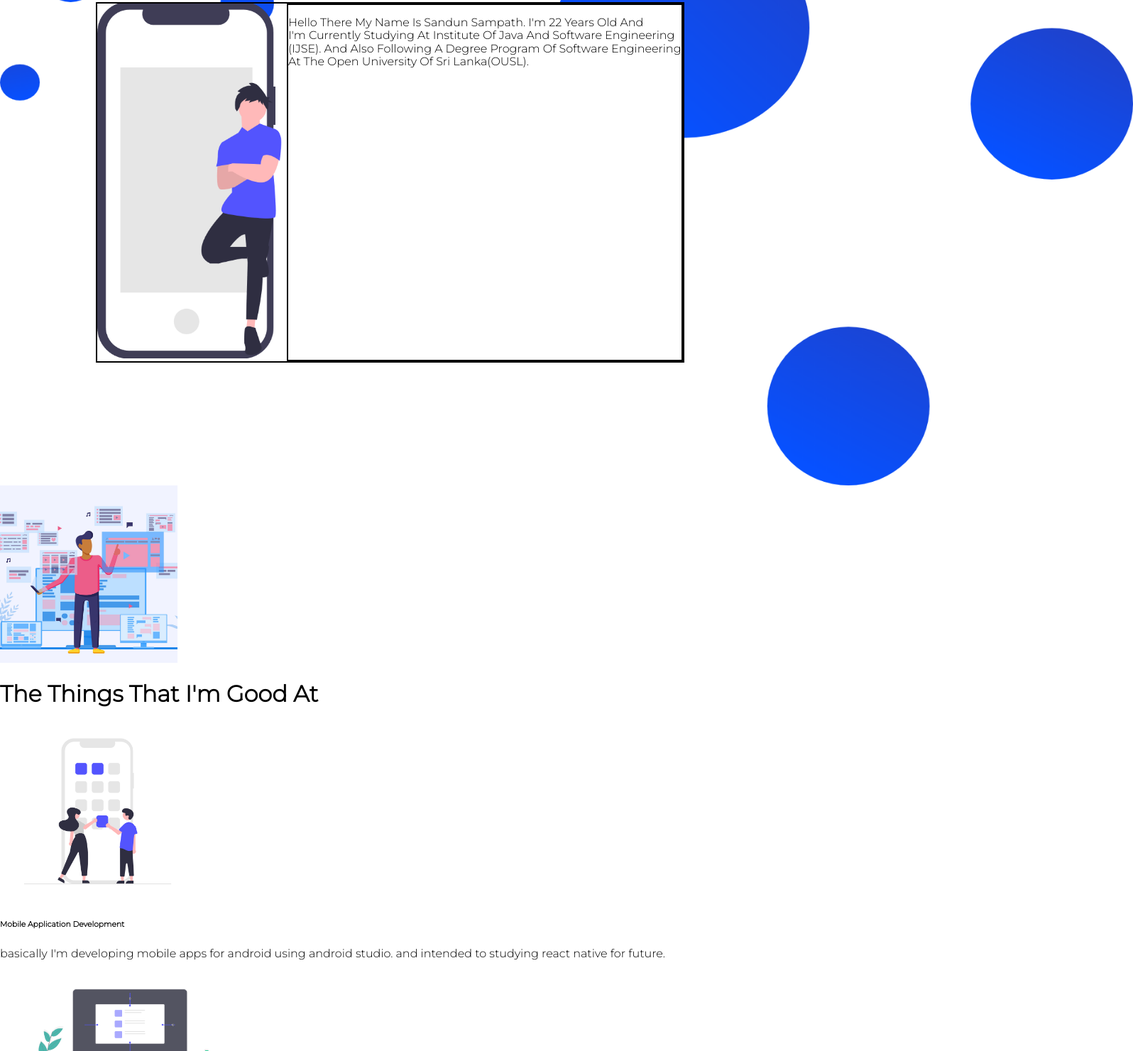
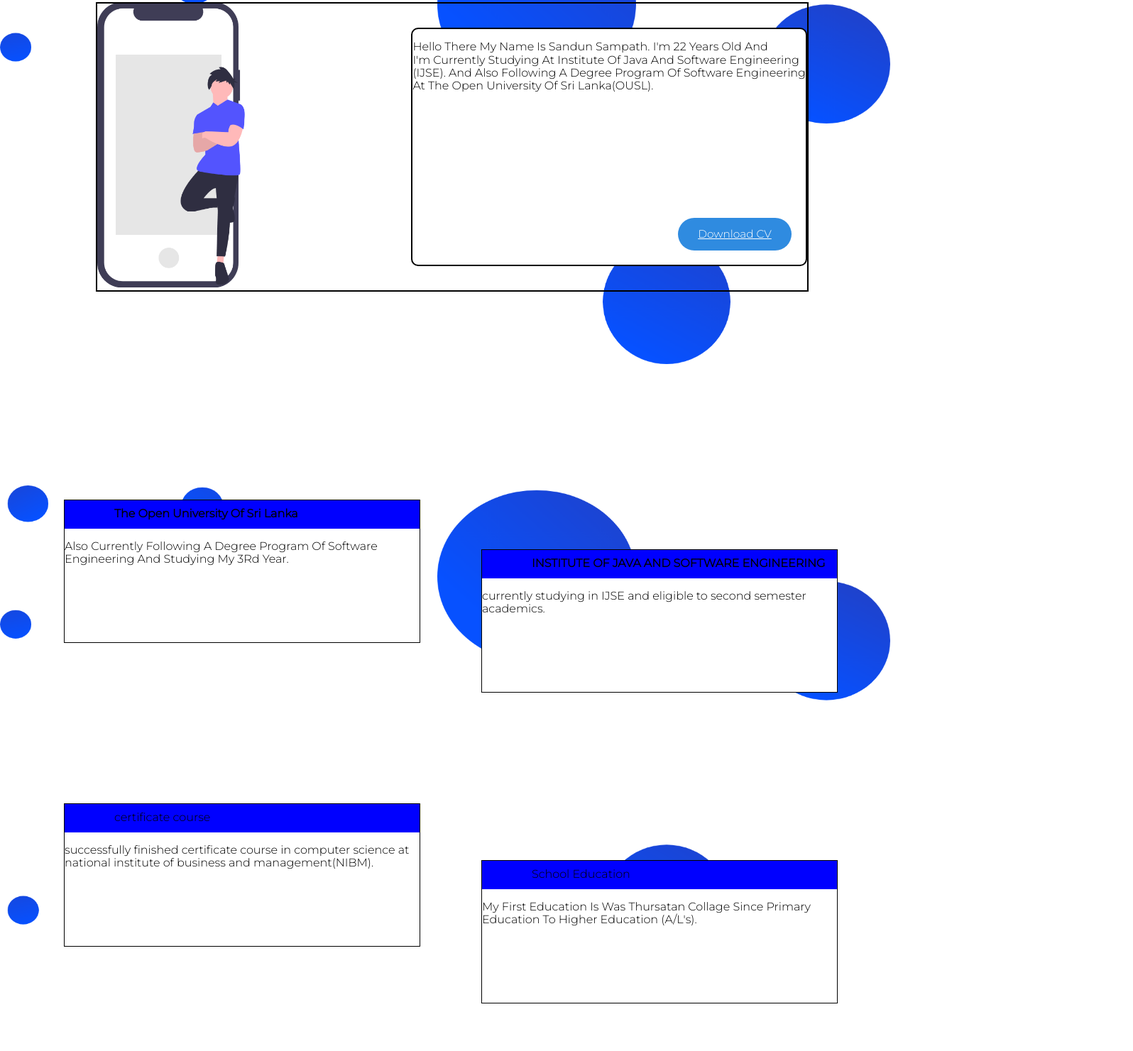
Before and after one commit to Buddalaz/internet-technologyies, a plain HTML site: page index.html in a window 1280 px wide. Shown: the part 916-2397 px from the top of the page at 71% size, 1596 px wide, since content can reach past the window. Drawn offline with Linux system fonts and the light colour scheme.

Commit message:
style education srction

```diff
--- a/CSS/styles.css
+++ b/CSS/styles.css
@@ -56,7 +56,9 @@ body > section > header > ul > li {
 
 body > section > section {
     display: flex;
-    justify-content: space-around;
+    flex-direction: row;
+    justify-content: space-between;
+    align-items: center;
     position: absolute;
     margin-top: 100px;
     margin-left: 100px;
@@ -74,38 +76,172 @@ body > main {
 }
 
 #about-section > img {
-    height: 100vh;
+    width: 98vw;
     position: absolute;
 }
+
 .content-sub {
+    width: 1000px;
     display: flex;
+    flex-direction: row;
+    justify-content: space-between;
+    align-items: center;
     position: absolute;
     border: 2px solid black;
     margin-top: 119px;
     margin-left: 135px;
 }
+
 #abouts {
+    position: relative;
+    background: white;
     border: 2px solid black;
-    background: white;
+    height: 332px;
+    border-top-left-radius: 10px;
+    border-top-right-radius: 10px;
+    border-bottom-right-radius: 10px;
+    border-bottom-left-radius: 10px;
 }
+
+body > main > #about-section > .content-sub > #abouts > #btn {
+    position: absolute;
+    right: 20px;
+    bottom: 20px;
+    width: 120px;
+    margin-top: 30px;
+    padding: 14px 20px 14px 20px;
+    background-color: #2f8be0;
+    border-radius: 45px;
+    text-align: center;
+}
+
+body > main > #about-section > .content-sub > #abouts > #btn > a {
+    font-size: 1.2vw;
+    color: #fff;
+}
+
 /*.content-sub > aside > img {
     height: 200px;
 }*/
 
+/*EDUCATION SECTION*/
+#edu_section {
+    height: 100vh;
+    position: relative;
+}
+
+#edu_section > img {
+    width: 98vw;
+    position: absolute;
+}
+
+#edu-card1 {
+    width: 500px;
+    height: 200px;
+    position: absolute;
+    background: white;
+    top: 20px;
+    left: 90px;
+    border: 1px solid black;
+}
+
+#edu-card1-header{
+    height: 40px;
+    position: relative;
+    top: 0;
+    background: blue;
+}
+#edu-card1-header > p{
+    margin: 0px;
+    padding-top: 10px;
+    padding-left: 70px;
+}
+
+#edu-card2 {
+    width: 500px;
+    height: 200px;
+    position: absolute;
+    top: 90px;
+    right: 100px;
+    background: white;
+    border: 1px solid black;
+}
+
+#edu-card2-header{
+    height: 40px;
+    position: relative;
+    top: 0;
+    background: blue;
+}
+#edu-card2-header > p{
+    margin: 0px;
+    padding-top: 10px;
+    padding-left: 70px;
+}
+
+#edu-card3 {
+    width: 500px;
+    height: 200px;
+    position: absolute;
+    bottom: 150px;
+    left: 90px;
+    background: white;
+    border: 1px solid black;
+}
+
+#edu-card3-header{
+    height: 40px;
+    position: relative;
+    top: 0;
+    background: blue;
+}
+#edu-card3-header > p{
+    margin: 0px;
+    padding-top: 10px;
+    padding-left: 70px;
+}
+
+#edu-card4 {
+    width: 500px;
+    height: 200px;
+    position: absolute;
+    bottom: 70px;
+    right: 100px;
+    background: white;
+    border: 1px solid black;
+}
+
+#edu-card4-header{
+    height: 40px;
+    position: relative;
+    top: 0;
+    background: blue;
+}
+#edu-card4-header > p{
+    margin: 0px;
+    padding-top: 10px;
+    padding-left: 70px;
+}
 /*FOOTER*/
 #footer-section {
-    height: 581px;
+    height: 450px;
     background: blue;
     position: relative;
 }
 
 #footer-content {
     display: flex;
+
 }
 
 #footer-bottom-content {
+    width: 100%;
     display: flex;
+    flex-direction: row;
+    justify-content: space-between;
+    align-items: center;
     /*justify-content: space-between;*/
     position: absolute;
     bottom: 0;
+    color: white;
 }
--- a/index.html
+++ b/index.html
@@ -48,23 +48,54 @@
         <img src="01_Assests/img/backgrounds/About%20me_BrackGround_Dots.png" alt="">
         <div class="content-sub">
             <aside>
-                <img src="01_Assests/img/undraw_my_notifications_rjej.png" alt="about me notification" height="500px">
+                <img src="01_Assests/img/undraw_my_notifications_rjej.png" alt="about me notification" height="400px">
             </aside>
             <section id="abouts">
                 <p>Hello There My Name Is Sandun Sampath. I'm 22 Years Old And<br>
                     I'm Currently Studying At Institute Of Java And Software Engineering<br>
                     (IJSE). And Also Following A Degree Program Of Software Engineering<br>
                     At The Open University Of Sri Lanka(OUSL). </p>
+                <div id="btn">
+                    <a href="#">Download CV</a>
+                </div>
             </section>
         </div>
     </section>
 
     <!--EDUCATION SECTION-->
-    <section>
-        <article></article>
-        <article></article>
-        <article></article>
-        <article></article>
+    <section id="edu_section">
+        <img src="01_Assests/img/backgrounds/Education_BackGround_Dots.png" alt="">
+        <section id="edu-card1">
+            <div id="edu-card1-header">
+                <p><strong>The Open University Of Sri Lanka</strong></p>
+            </div>
+            <p>Also Currently Following A Degree Program
+                Of Software Engineering And Studying My
+                3Rd Year.</p>
+        </section>
+        <section id="edu-card2">
+            <div id="edu-card2-header">
+                <p><strong>INSTITUTE OF JAVA AND SOFTWARE ENGINEERING</strong></p>
+            </div>
+            <p>currently studying in IJSE and eligible to second
+                semester academics.</p>
+        </section>
+        <section id="edu-card3">
+            <div id="edu-card3-header">
+                <p>certificate course</p>
+            </div>
+            <p> successfully finished certificate course in
+                computer science at national institute of
+                business and management(NIBM).  </p>
+        </section>
+        <section id="edu-card4">
+            <div id="edu-card4-header">
+                <p>School Education</p>
+            </div>
+            <p> My First Education Is Was Thursatan Collage
+                Since Primary Education To Higher Education
+                (A/L's).   </p>
+        </section>
     </section>
 
     <!--SKILLS SECTION-->
```
